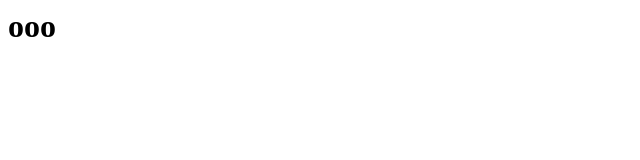
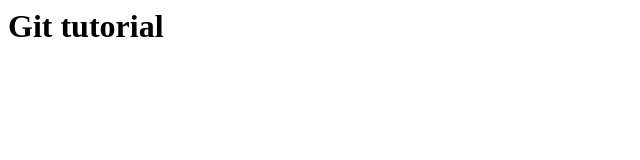
Before and after one commit to tomokikoyama/git_tutorial, a plain HTML site: page index.html in a window 1280 px wide. Shown: the whole page, without its empty margins (0-640 px from the left). Drawn offline with Linux system fonts and the light colour scheme.

```diff
--- a/index.html
+++ b/index.html
@@ -1 +1 @@
-<h1>ooo</h1>
+<h1>Git tutorial</h1>
```
